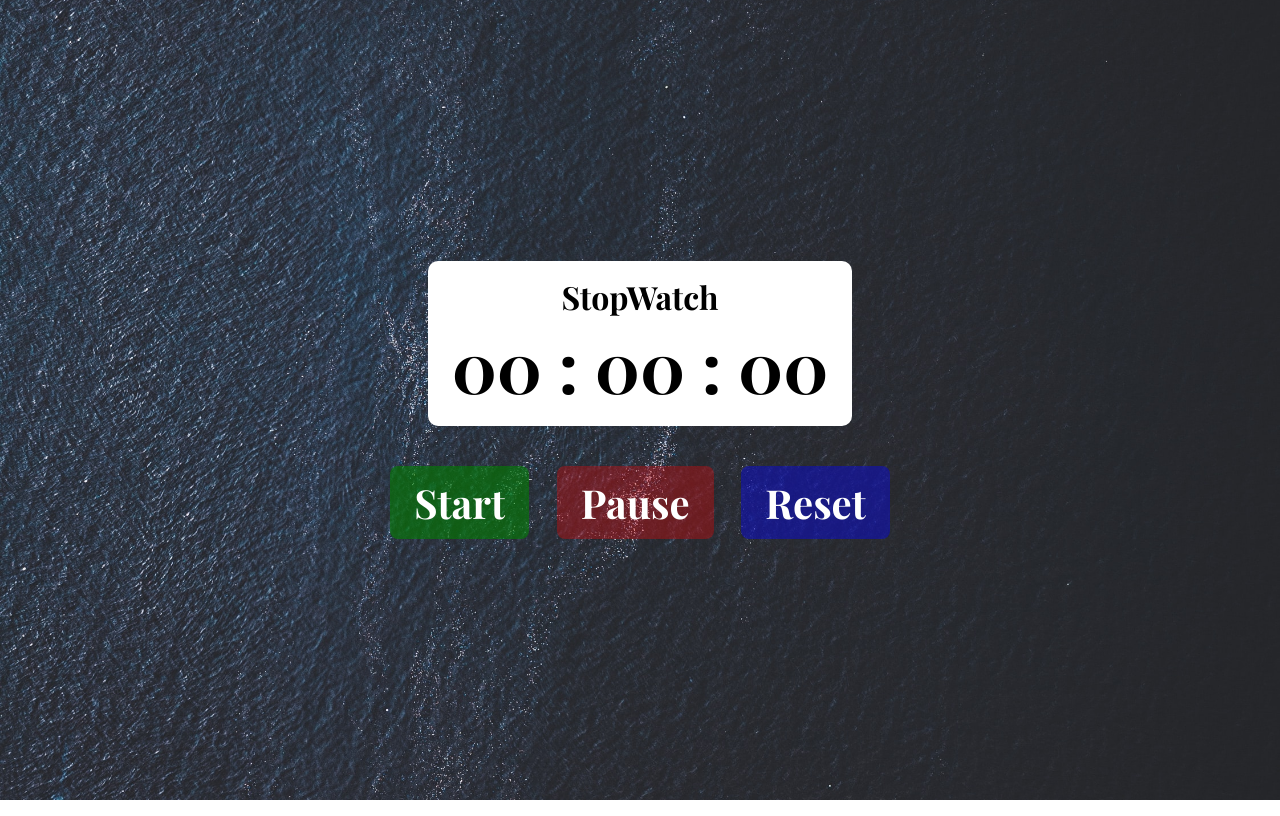
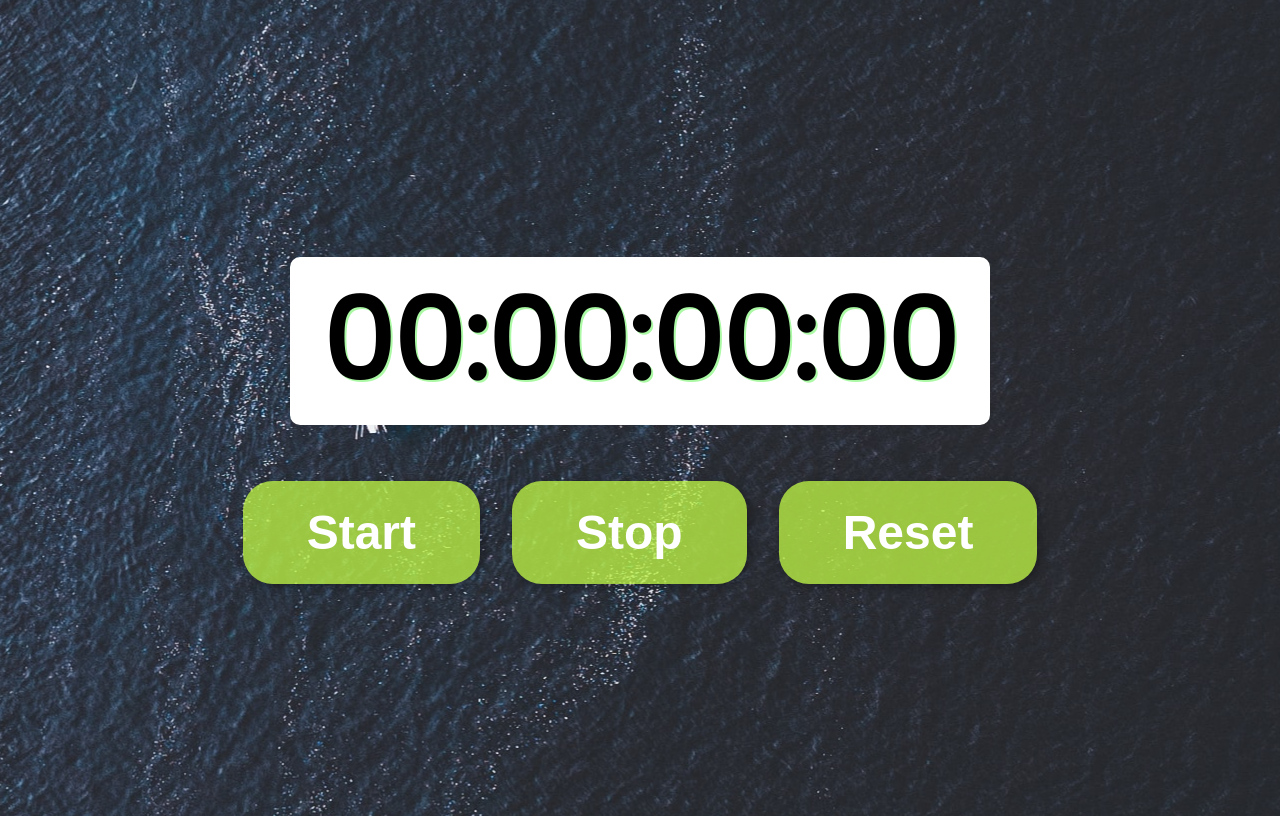
Before and after one commit to ruchi-mandliya/StopWatch, a plain HTML site: page index.html in a window 1280 px wide. Drawn offline with nearby package versions, Linux system fonts and the light colour scheme.

Commit message:
add hover-effect&transition

```diff
--- a/index.html
+++ b/index.html
@@ -4,18 +4,16 @@
     <meta charset="UTF-8" />
     <meta http-equiv="X-UA-Compatible" content="IE=edge" />
     <meta name="viewport" content="width=device-width, initial-scale=1.0" />
-    <title>StopWatch</title>
+    <title>Stopwatch</title>
     <link rel="stylesheet" href="style.css" />
   </head>
   <body>
-    <div class="main">
-      <h1>StopWatch</h1>
-      <div class="overlay">00 : 00 : 00</div>
+    <div id="timer">00:00:00:00</div>
+    <div id="buttons">
+      <button id="start">Start</button>
+      <button id="stop">Stop</button>
+      <button id="reset">Reset</button>
     </div>
-    <div class="buttons">
-      <button class="btn" style="--clr: rgba(0, 128, 0, 0.583)">Start</button>
-      <button class="btn" style="--clr: rgba(255, 0, 0, 0.315)">Pause</button>
-      <button class="btn" style="--clr: rgba(0, 0, 255, 0.397)">Reset</button>
-    </div>
+    <script src="index.js"></script>
   </body>
 </html>
--- a/style.css
+++ b/style.css
@@ -1,70 +1,70 @@
 @import url("https://fonts.googleapis.com/css2?family=Playfair+Display:wght@700&family=Poppins:wght@300;400&display=swap");
 
-* {
-  margin: 0;
-  padding: 0;
-  box-sizing: border-box;
-  font-family: "Playfair Display", serif;
-  /* font-family: "Urbanist", sans-serif; */
+body {
+  background: url("../image/unsplash.jpg") center center;
+  font-family: "Poppins", sans-serif;
+  display: flex;
+  flex-direction: column;
+  justify-content: center;
+  min-height: 100vh;
+  overflow: hidden;
+  align-items: center;
 }
 
-body {
-  width: 100%;
-  height: 100vh;
-  background: url("../image/unsplash.jpg") center center;
-  background-size: cover;
+#timer {
+  background: white;
+  font-size: 7rem;
+  font-weight: 700;
+  text-shadow: 2px 2px #abf8a5;
+  color: black;
+  width: 700px;
+  text-align: center;
+  margin: 40px auto;
+  border-radius: 10px;
+}
 
+#buttons {
   display: flex;
   justify-content: center;
-  /* margin: 100px; */
-  align-items: center;
-  flex-direction: column;
-
-  color: white;
-  /* font-size: 3.5rem; */
-
-  /* background-color: rgba(110, 51, 45, 0.218); */
+  font-family: "Playfair Display", serif;
 }
 
-/* body {
-  background: url("../image/unsplash.jpg") center center;
-  color: #ffffff;
-  display: flex;
-  justify-content: center;
-  align-items: center;
-  min-height: 100vh;
-  flex-direction: column;
-} */
-.main {
-  background-color: white;
-  color: black;
-  padding: 14px 24px;
-  border-radius: 10px;
-  display: flex;
-  justify-content: center;
-  align-items: center;
-  flex-direction: column;
-
-  /* margin-bottom: 20px; */
+button {
+  background-color: #bdf445c5;
+  color: white;
+  border: none;
+  font-size: 3rem;
+  font-weight: bold;
+  padding: 1.5rem 4rem;
+  margin: 1rem;
+  border-radius: 30px;
+  cursor: pointer;
+  box-shadow: 2.5px 2.5px 10px rgba(0, 0, 0, 0.3);
+  transition: all 0.2s;
 }
 
-.overlay {
-  font-size: 70px;
-  font-weight: 900;
+button:hover {
+  background-color: #cff926a8;
+  box-shadow: 2px 2px 10px rgba(0, 0, 0, 0.5);
 }
 
-.buttons {
-  margin-top: 40px;
+button[disabled] {
+  opacity: 0.5;
+  cursor: default;
 }
 
-.btn {
-  font-size: 40px;
-  background: none;
-  border: none;
-  color: #fff;
-  background-color: var(--clr);
-  padding: 10px 24px;
-  margin-inline: 12px;
-  border-radius: 8px;
-  cursor: pointer;
+@media (max-width: 800px) {
+  #timer {
+    font-size: 4rem;
+    width: 360px;
+    padding: 5px;
+  }
+  #buttons {
+    margin: 1rem;
+  }
+
+  button {
+    font-size: 1.5rem;
+    padding: 1rem 1.5rem;
+  }
 }
```
Also changed, not shown: script.js (+45 -0 lines).
